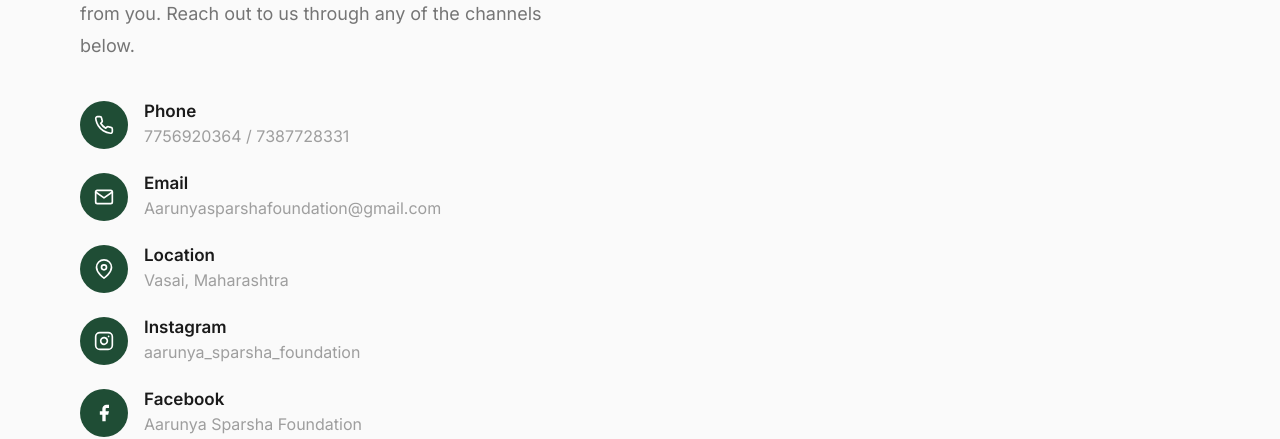
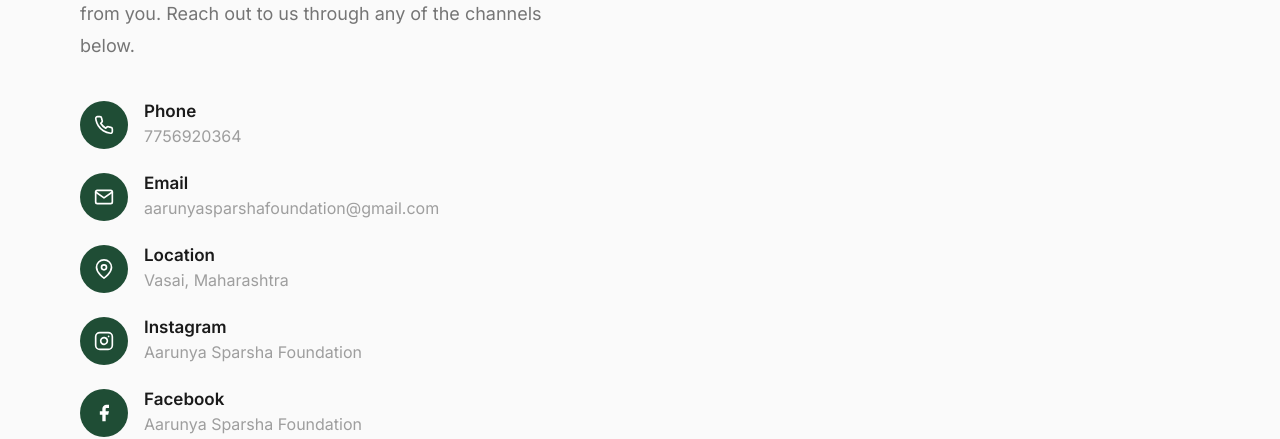
Before and after one commit to HarshalLogade/aarunya-sparsh-foundation, a React (Vite) app: page / in a window 1280 px wide. Shown: the part 2420-2859 px from the top of the page. Built offline with nearby package versions, Linux system fonts and the light colour scheme; a web font is replaced by a local one.

Commit message:
updated correct contact info

```diff
--- a/src/App.jsx
+++ b/src/App.jsx
@@ -294,7 +294,7 @@ function App() {
                 </div>
                 <div className="contact-item-content">
                   <h4>Phone</h4>
-                  <p>7756920364 / 7387728331</p>
+                  <p>7756920364</p>
                 </div>
               </div>
               <div className="contact-item">
@@ -306,7 +306,7 @@ function App() {
                 </div>
                 <div className="contact-item-content">
                   <h4>Email</h4>
-                  <p>Aarunyasparshafoundation@gmail.com</p>
+                  <p>aarunyasparshafoundation@gmail.com</p>
                 </div>
               </div>
               <div className="contact-item">
@@ -331,7 +331,7 @@ function App() {
                 </div>
                 <div className="contact-item-content">
                   <h4>Instagram</h4>
-                  <p>aarunya_sparsha_foundation</p>
+                  <p><a href="https://www.instagram.com/aarunya_sparsha_foundation" target="_blank" rel="noreferrer">Aarunya Sparsha Foundation</a></p>
                 </div>
               </div>
               <div className="contact-item">
@@ -342,7 +342,7 @@ function App() {
                 </div>
                 <div className="contact-item-content">
                   <h4>Facebook</h4>
-                  <p>Aarunya Sparsha Foundation</p>
+                  <p><a href="https://www.facebook.com/Aarunyasparshafoundation" target="_blank" rel="noreferrer">Aarunya Sparsha Foundation</a></p>
                 </div>
               </div>
             </div>
```
